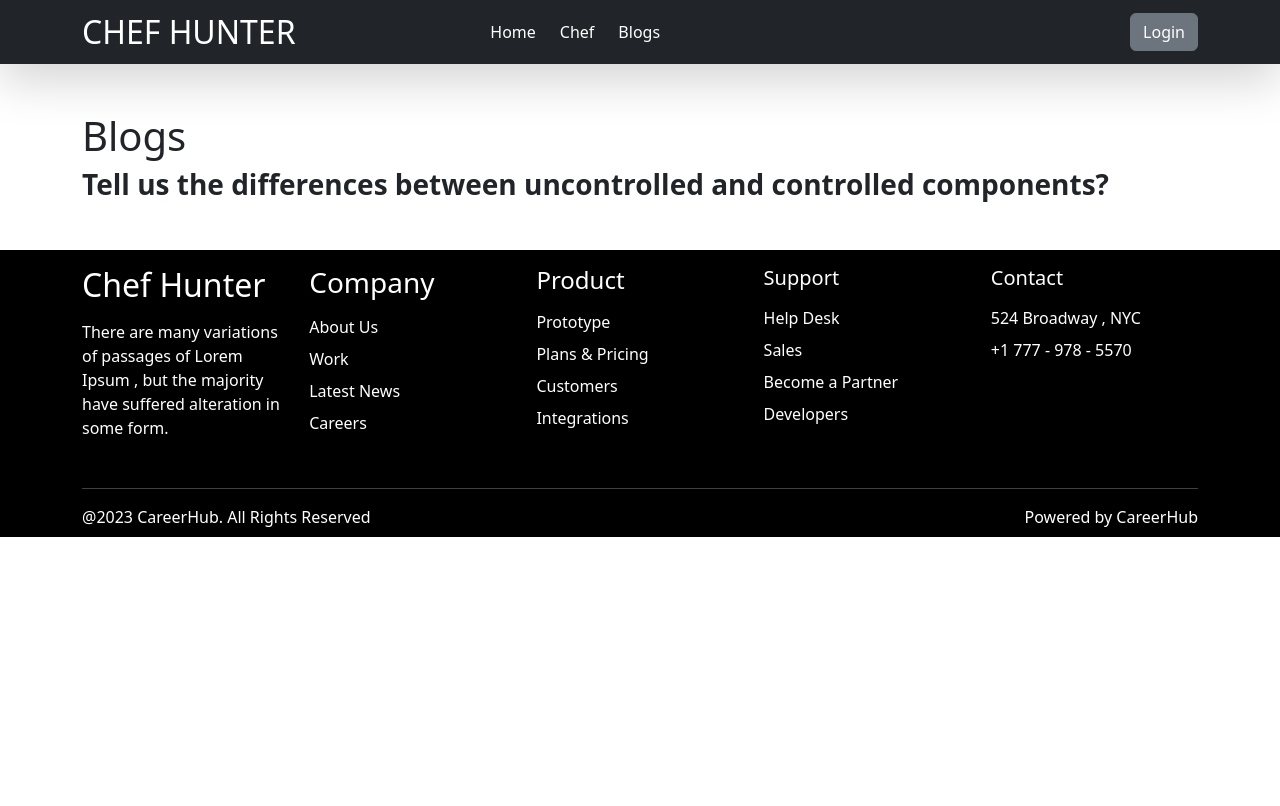
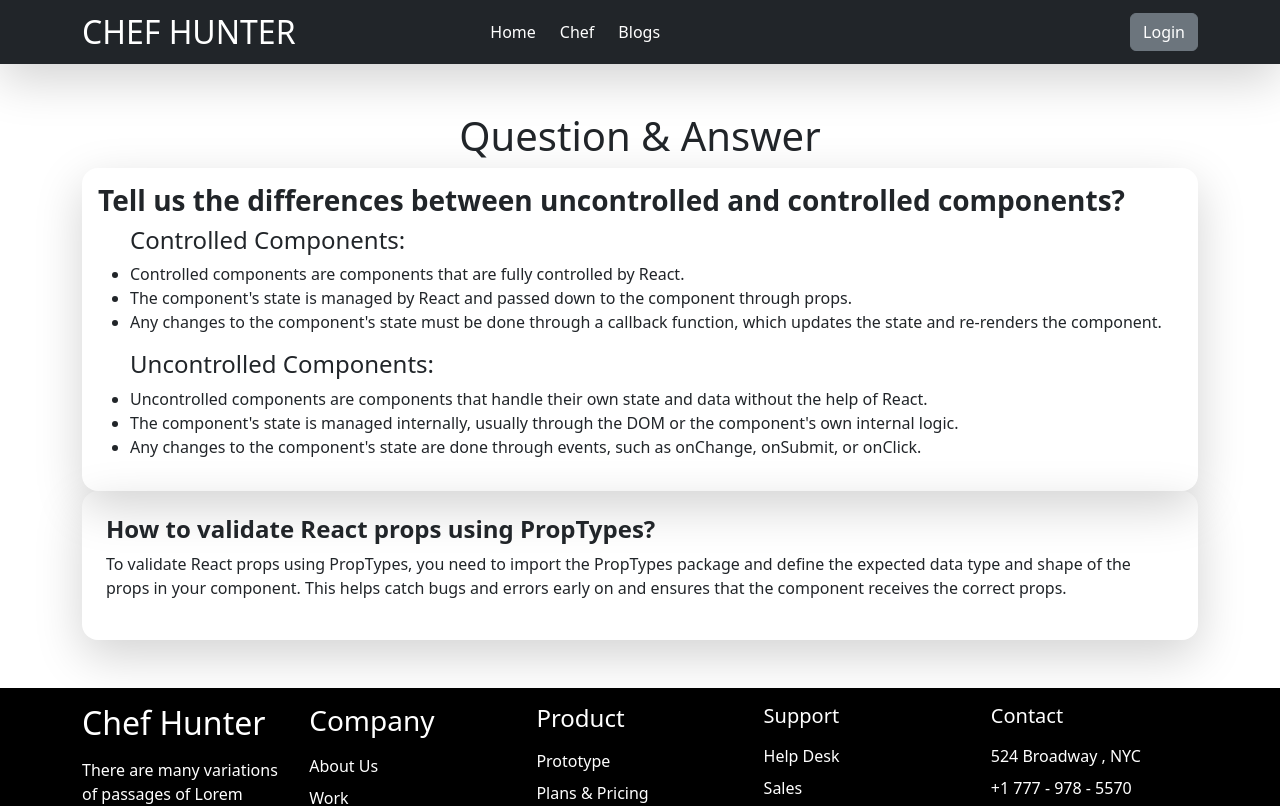
Before and after one commit to nhnishat/chef-hunter-client, a React (Vite) app: page /blog in a window 1280 px wide. Shown: the top 806 px of the page. Built offline with nearby package versions, Linux system fonts and the light colour scheme; no server answers.

Commit message:
blog edit

```diff
--- a/src/Pages/Blogs/Blogs.jsx
+++ b/src/Pages/Blogs/Blogs.jsx
@@ -4,13 +4,56 @@ import { Container } from 'react-bootstrap';
 const Blogs = () => {
 	return (
 		<Container>
-			<h1 className="mt-5">Blogs</h1>
-			<div>
+			<h1 className="mt-5 text-center">Question & Answer </h1>
+			<div className="shadow-lg p-3 rounded-4">
 				<h3 className="fw-semibold">
 					Tell us the differences between uncontrolled and controlled
 					components?
 				</h3>
-				<p></p>
+				<p>
+					<ul>
+						<h4>Controlled Components:</h4>
+						<li>
+							Controlled components are components that are fully controlled by
+							React.
+						</li>
+						<li>
+							The component's state is managed by React and passed down to the
+							component through props.
+						</li>
+						<li>
+							Any changes to the component's state must be done through a
+							callback function, which updates the state and re-renders the
+							component.
+						</li>
+					</ul>
+					<ul>
+						<h4>Uncontrolled Components:</h4>
+						<li>
+							Uncontrolled components are components that handle their own state
+							and data without the help of React.
+						</li>
+						<li>
+							The component's state is managed internally, usually through the
+							DOM or the component's own internal logic.
+						</li>
+						<li>
+							Any changes to the component's state are done through events, such
+							as onChange, onSubmit, or onClick.
+						</li>
+					</ul>
+				</p>
+			</div>
+			<div className="shadow-lg p-4 rounded-4">
+				<h4 className="fw-bold">
+					How to validate React props using PropTypes?
+				</h4>
+				<p>
+					To validate React props using PropTypes, you need to import the
+					PropTypes package and define the expected data type and shape of the
+					props in your component. This helps catch bugs and errors early on and
+					ensures that the component receives the correct props.
+				</p>
 			</div>
 		</Container>
 	);
--- a/src/Routes/Routers.jsx
+++ b/src/Routes/Routers.jsx
@@ -2,7 +2,6 @@ import React from 'react';
 import { createBrowserRouter } from 'react-router-dom';
 import App from '../App';
 import HomeLayout from '../Layouts/HomeLayout';
-import About from '../Pages/About/About';
 import Blogs from '../Pages/Blogs/Blogs';
 import Chef from '../Pages/Chef/Chef';
 import LogIn from '../Pages/Log/LogIn';
@@ -38,10 +37,6 @@ const Routers = createBrowserRouter([
 				element: <Blogs />,
 			},
 			{
-				path: 'about',
-				element: <About />,
-			},
-			{
 				path: 'chef',
 				element: <ShowChef />,
 			},
```
